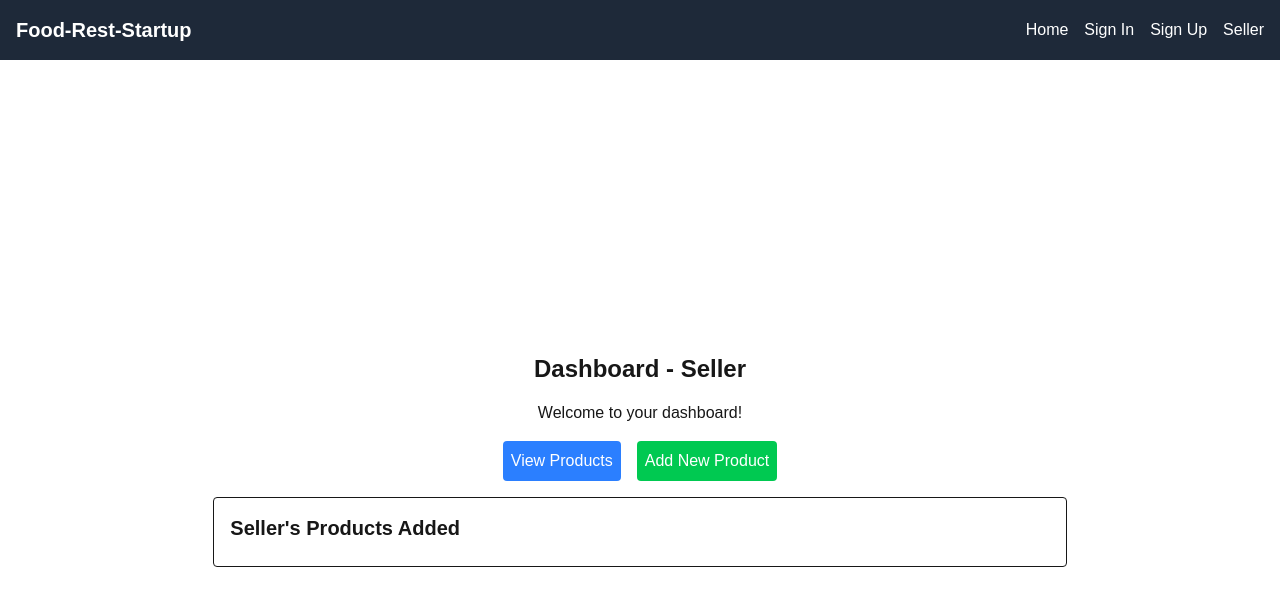
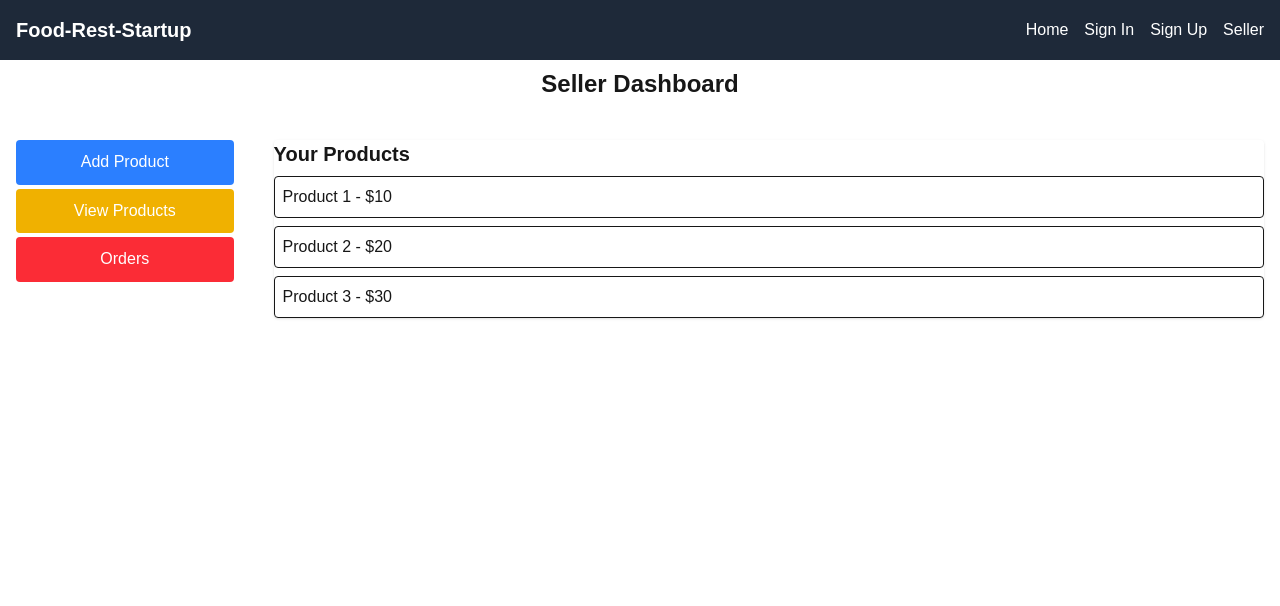
Before and after one commit to arpitsinh-thakor/food-rest-startup, a Next.js app: page /seller/dashboard in a window 1280 px wide. Shown: the top 606 px of the page. Built offline with nearby package versions, Linux system fonts and the light colour scheme.

Commit message:
selller dashboard layout completed

```diff
--- a/app/seller/dashboard/page.js
+++ b/app/seller/dashboard/page.js
@@ -4,64 +4,96 @@ import Link from "next/link";
 
 export default function Dashboard() {
 
-    const [addNewProduct, setAddNewProduct] = useState(false);
+    const [viewAddProduct, setViewAddProduct] = useState(false);
+    const [viewProducts, setViewProducts] = useState(true);
+    const [viewOrders, setViewOrders] = useState(false);
 
     return (
-        <div className="flex flex-col items-center justify-center h-screen">
-        <h1 className="text-2xl font-bold mb-4">Dashboard - Seller</h1>
-        <p className="">Welcome to your dashboard!</p>
+       <div>
+            <div
+             >
+                <h1 className="flex text-2xl font-bold mb-4 justify-center p-2">Seller Dashboard</h1>
 
-        <div className="mt-4">
-            <button className="bg-blue-500 text-white p-2 rounded hover:bg-blue
-            -600 transition-colors"
-                onClick={() => setAddNewProduct(false)}
+                <div
+                    className="grid grid-cols-10 gap-2"
+                 >
+
+                    <div
+                        className="col-span-2 flex flex-col p-4  gap-1 items-center "
+                     >
+                        <button
+                            className="w-full h-3/12 bg-blue-500 text-white rounded hover:bg-blue-600"
+                            onClick={() => {
+                                setViewAddProduct(true);
+                                setViewProducts(false);
+                                setViewOrders(false);
+                            }}
+                            >
+                            Add Product
+                        </button>
+                        <button
+                            className="w-full h-3/12 bg-yellow-500 text-white rounded hover:bg-yellow-600"
+                            onClick={() => {
+                                setViewAddProduct(false);
+                                setViewProducts(true);
+                                setViewOrders(false);
+                            }}
                             >
                             View Products
                         </button>
                         <button
-                className="ml-4 bg-green-500 text-white p-2 rounded hover:bg-green-600 transition-colors"
-                onClick={() => setAddNewProduct(true)}
+                            className="w-full h-3/12 bg-red-500 text-white rounded hover:bg-red-600"
+                            onClick={() =>{
+                                setViewAddProduct(false);
+                                setViewProducts(false);
+                                setViewOrders(true);
+                            }}
                             >
-                Add New Product
+                            Orders
                         </button>
                     </div>
-
-        {addNewProduct ? (
-            <div className="flex flex-col items-center mt-4 p-4 border rounded w-1/3">
-                <h2 className="text-xl font-bold mb-2">Add New Product</h2>
+                    <div
+                        className="col-span-8 p-4"
+                        >
+                        {viewAddProduct && (
+                            <div className="rounded shadow">
+                                <h2 className="text-xl font-semibold mb-2">Add Product</h2>
                                 <form className="flex flex-col space-y-4">
                                     <input type="text" placeholder="Product Name" className="p-2 border rounded" />
                                     <input type="number" placeholder="Price" className="p-2 border rounded" />
                                     <textarea placeholder="Description" className="p-2 border rounded"></textarea>
-                    <button type="submit" className="bg-blue-500 text-white p-2 rounded"
-                        onClick={(e) => {
-                            e.preventDefault();
-                            // ligic to add product
-                            console.log("Product added");
-                            setAddNewProduct(false);
-                        }}
-                        >Add Product</button>
+                                    <button type="submit" className="bg-green-500 text-white p-2 rounded">Add Product</button>
                                 </form>
+                            </div>
+                        )}
 
-                <button
-                    className="mt-4 bg-red-500 text-white p-2 rounded hover:bg-red-600 transition-colors"
-                    onClick={() => setAddNewProduct(false)}
-                >
-                    Cancel
-                </button>
+                        {viewProducts && (
+                            <div className="rounded shadow">
+                                <h2 className="text-xl font-semibold mb-2">Your Products</h2>
+                                <ul className="space-y-2">
+                                    <li className="p-2 border rounded">Product 1 - $10</li>
+                                    <li className="p-2 border rounded">Product 2 - $20</li>
+                                    <li className="p-2 border rounded">Product 3 - $30</li>
+                                </ul>
+                            </div>
+                        )}
+
+                        {viewOrders && (
+                            <div className="rounded shadow">
+                                <h2 className="text-xl font-semibold mb-2">Your Orders</h2>
+                                <ul className="space-y-2">
+                                    <li className="p-2 border rounded">Order 1 - Product 1</li>
+                                    <li className="p-2 border rounded">Order 2 - Product 2</li>
+                                    <li className="p-2 border rounded">Order 3 - Product 3</li>
+                                </ul>
+                            </div>
+                        )}
+                    </div>
 
                 </div>
-                ) : (
-                    <div className="flex flex-col mt-4 p-4 border rounded w-2/3">
-                        <h2 className="text-xl font-bold mb-2">Seller{"'"}s Products Added</h2>
-                    </div>
-
-                )
-            }
-
-
 
 
             </div>
+       </div>
     );
 }
```
Lines whose indentation alone changed are shown as unchanged.
